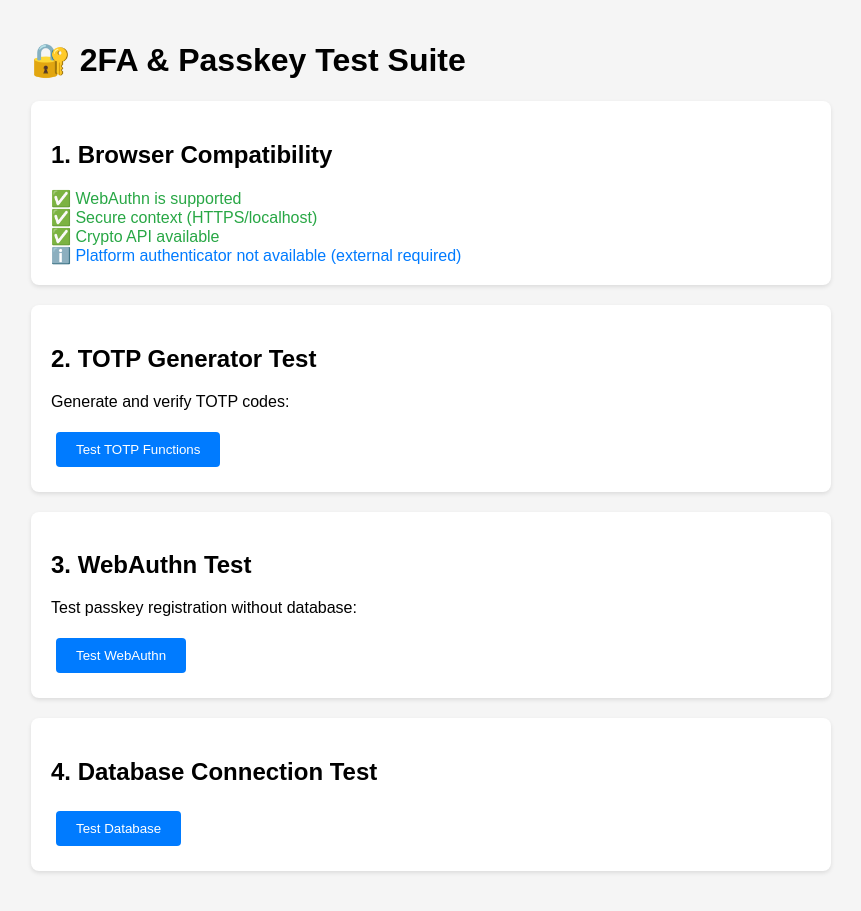
After one commit to basementtm/applications, a PHP site: page /admin/test-auth.html in a window 1280 px wide. The commit adds this page. Shown: the whole page, without its empty margins (209-1070 px from the left). Run offline with PHP 8.4, Linux system fonts and the light colour scheme.

Commit message:
ftyfghfghfghfghfgh

```diff
--- a/admin/setup-2fa.php
+++ b/admin/setup-2fa.php
@@ -26,7 +26,7 @@ $result = $stmt->get_result();
 $user_data = $result->fetch_assoc();
 $stmt->close();
 
-if (!$user_data['two_factor_enabled']) {
+if (!$user_data || !$user_data['two_factor_enabled']) {
     header("Location: settings.php");
     exit();
 }
--- a/admin/setup.sql
+++ b/admin/setup.sql
@@ -32,14 +32,13 @@ ON DUPLICATE KEY UPDATE `password` = '$2y$10$YourNewHashHere';
 CREATE TABLE IF NOT EXISTS `user_passkeys` (
   `id` int(11) NOT NULL AUTO_INCREMENT,
   `username` varchar(50) NOT NULL,
-  `credential_id` varchar(255) NOT NULL UNIQUE,
-  `public_key` text NOT NULL,
+  `credential_id` text NOT NULL,
+  `public_key` longtext NOT NULL,
   `name` varchar(100) NOT NULL DEFAULT 'Passkey',
   `created_at` timestamp NOT NULL DEFAULT CURRENT_TIMESTAMP,
   `last_used` timestamp NULL DEFAULT NULL,
   PRIMARY KEY (`id`),
   KEY `idx_username` (`username`),
-  KEY `idx_credential_id` (`credential_id`),
   CONSTRAINT `fk_passkey_username` FOREIGN KEY (`username`) REFERENCES `admin_users` (`username`) ON DELETE CASCADE
 ) ENGINE=InnoDB DEFAULT CHARSET=utf8mb4 COLLATE=utf8mb4_unicode_ci;
 
--- /dev/null
+++ b/admin/test-auth.html
@@ -0,0 +1,215 @@
+<!DOCTYPE html>
+<html lang="en">
+<head>
+    <meta charset="UTF-8">
+    <meta name="viewport" content="width=device-width, initial-scale=1.0">
+    <title>2FA & Passkey Test</title>
+    <style>
+        body {
+            font-family: Arial, sans-serif;
+            max-width: 800px;
+            margin: 0 auto;
+            padding: 20px;
+            background-color: #f5f5f5;
+        }
+        .test-section {
+            background: white;
+            margin: 20px 0;
+            padding: 20px;
+            border-radius: 8px;
+            box-shadow: 0 2px 4px rgba(0,0,0,0.1);
+        }
+        .success { color: #28a745; }
+        .error { color: #dc3545; }
+        .info { color: #007bff; }
+        button {
+            background: #007bff;
+            color: white;
+            border: none;
+            padding: 10px 20px;
+            border-radius: 4px;
+            cursor: pointer;
+            margin: 5px;
+        }
+        button:hover { background: #0056b3; }
+        input { padding: 8px; margin: 5px; border: 1px solid #ccc; border-radius: 4px; }
+        pre { background: #f8f9fa; padding: 10px; border-radius: 4px; overflow-x: auto; }
+    </style>
+</head>
+<body>
+    <h1>🔐 2FA & Passkey Test Suite</h1>
+
+    <div class="test-section">
+        <h2>1. Browser Compatibility</h2>
+        <div id="browser-test">Testing...</div>
+    </div>
+
+    <div class="test-section">
+        <h2>2. TOTP Generator Test</h2>
+        <p>Generate and verify TOTP codes:</p>
+        <button onclick="testTOTP()">Test TOTP Functions</button>
+        <div id="totp-test"></div>
+    </div>
+
+    <div class="test-section">
+        <h2>3. WebAuthn Test</h2>
+        <p>Test passkey registration without database:</p>
+        <button onclick="testWebAuthn()">Test WebAuthn</button>
+        <div id="webauthn-test"></div>
+    </div>
+
+    <div class="test-section">
+        <h2>4. Database Connection Test</h2>
+        <button onclick="testDatabase()">Test Database</button>
+        <div id="database-test"></div>
+    </div>
+
+    <script>
+        // Browser Compatibility Test
+        function testBrowserCompatibility() {
+            const results = [];
+
+            // WebAuthn support
+            if (window.PublicKeyCredential) {
+                results.push('<span class="success">✅ WebAuthn is supported</span>');
+
+                // Test platform authenticator
+                PublicKeyCredential.isUserVerifyingPlatformAuthenticatorAvailable()
+                    .then(available => {
+                        if (available) {
+                            document.getElementById('browser-test').innerHTML +=
+                                '<br><span class="success">✅ Platform authenticator available</span>';
+                        } else {
+                            document.getElementById('browser-test').innerHTML +=
+                                '<br><span class="info">ℹ️ Platform authenticator not available (external required)</span>';
+                        }
+                    });
+            } else {
+                results.push('<span class="error">❌ WebAuthn not supported</span>');
+            }
+
+            // Secure context
+            if (location.protocol === 'https:' || location.hostname === 'localhost') {
+                results.push('<span class="success">✅ Secure context (HTTPS/localhost)</span>');
+            } else {
+                results.push('<span class="error">❌ Not a secure context</span>');
+            }
+
+            // Crypto API
+            if (window.crypto && window.crypto.getRandomValues) {
+                results.push('<span class="success">✅ Crypto API available</span>');
+            } else {
+                results.push('<span class="error">❌ Crypto API not available</span>');
+            }
+
+            document.getElementById('browser-test').innerHTML = results.join('<br>');
+        }
+
+        // TOTP Test
+        function testTOTP() {
+            const testEl = document.getElementById('totp-test');
+            testEl.innerHTML = '<span class="info">Testing TOTP functions...</span>';
+
+            try {
+                // Simulate TOTP generation (client-side version)
+                const secret = generateTestSecret();
+                const currentTime = Math.floor(Date.now() / 1000 / 30);
+
+                testEl.innerHTML = `
+                    <div class="success">✅ TOTP Test Results:</div>
+                    <div><strong>Test Secret:</strong> <code>${secret}</code></div>
+                    <div><strong>Current Time Window:</strong> ${currentTime}</div>
+                    <div><em>Note: Full TOTP verification requires server-side implementation</em></div>
+                `;
+            } catch (error) {
+                testEl.innerHTML = `<span class="error">❌ TOTP Test Failed: ${error.message}</span>`;
+            }
+        }
+
+        // WebAuthn Test
+        async function testWebAuthn() {
+            const testEl = document.getElementById('webauthn-test');
+
+            if (!window.PublicKeyCredential) {
+                testEl.innerHTML = '<span class="error">❌ WebAuthn not supported</span>';
+                return;
+            }
+
+            try {
+                testEl.innerHTML = '<span class="info">Testing WebAuthn credential creation...</span>';
+
+                const challenge = new Uint8Array(32);
+                window.crypto.getRandomValues(challenge);
+
+                const options = {
+                    challenge: challenge,
+                    rp: { name: "Test App", id: location.hostname },
+                    user: {
+                        id: new TextEncoder().encode("test-user"),
+                        name: "test@example.com",
+                        displayName: "Test User"
+                    },
+                    pubKeyCredParams: [{ alg: -7, type: "public-key" }],
+                    timeout: 60000,
+                    attestation: "none"
+                };
+
+                const credential = await navigator.credentials.create({ publicKey: options });
+
+                if (credential) {
+                    testEl.innerHTML = `
+                        <div class="success">✅ WebAuthn credential created successfully!</div>
+                        <div><strong>Credential ID:</strong> <code>${credential.id}</code></div>
+                        <div><strong>Type:</strong> ${credential.type}</div>
+                        <div><em>This was a test credential - not saved anywhere</em></div>
+                    `;
+                } else {
+                    testEl.innerHTML = '<span class="error">❌ Failed to create credential</span>';
+                }
+
+            } catch (error) {
+                testEl.innerHTML = `<span class="error">❌ WebAuthn Test Failed: ${error.message}</span>`;
+            }
+        }
+
+        // Database Test
+        async function testDatabase() {
+            const testEl = document.getElementById('database-test');
+            testEl.innerHTML = '<span class="info">Testing database connection...</span>';
+
+            try {
+                const response = await fetch('diagnostic.php');
+                const result = await response.text();
+
+                testEl.innerHTML = `
+                    <div class="success">✅ Database test completed</div>
+                    <details>
+                        <summary>View Results</summary>
+                        <div style="max-height: 300px; overflow-y: auto; margin-top: 10px;">
+                            ${result}
+                        </div>
+                    </details>
+                `;
+            } catch (error) {
+                testEl.innerHTML = `<span class="error">❌ Database Test Failed: ${error.message}</span>`;
+            }
+        }
+
+        // Helper function
+        function generateTestSecret(length = 20) {
+            const chars = 'ABCDEFGHIJKLMNOPQRSTUVWXYZ234567';
+            let secret = '';
+            const array = new Uint8Array(length);
+            window.crypto.getRandomValues(array);
+
+            for (let i = 0; i < length; i++) {
+                secret += chars[array[i] % chars.length];
+            }
+            return secret;
+        }
+
+        // Run initial test
+        testBrowserCompatibility();
+    </script>
+</body>
+</html>
```
Also changed, not shown: admin/diagnostic.php (added, +188 -0 lines), admin/get-passkey-challenge.php (added, +87 -0 lines), admin/register-passkey.php (+28 -7 lines), admin/settings.php (+100 -37 lines).
